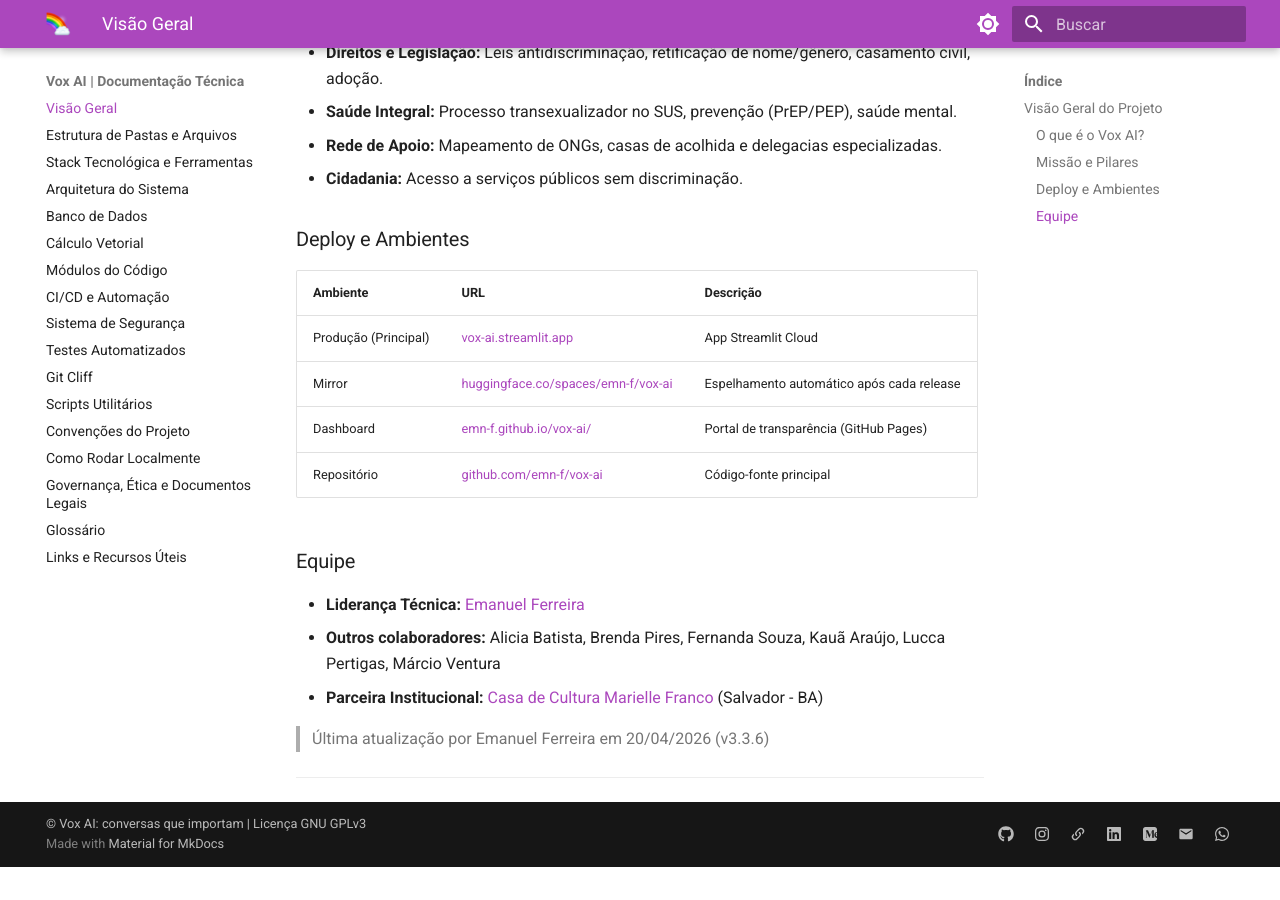
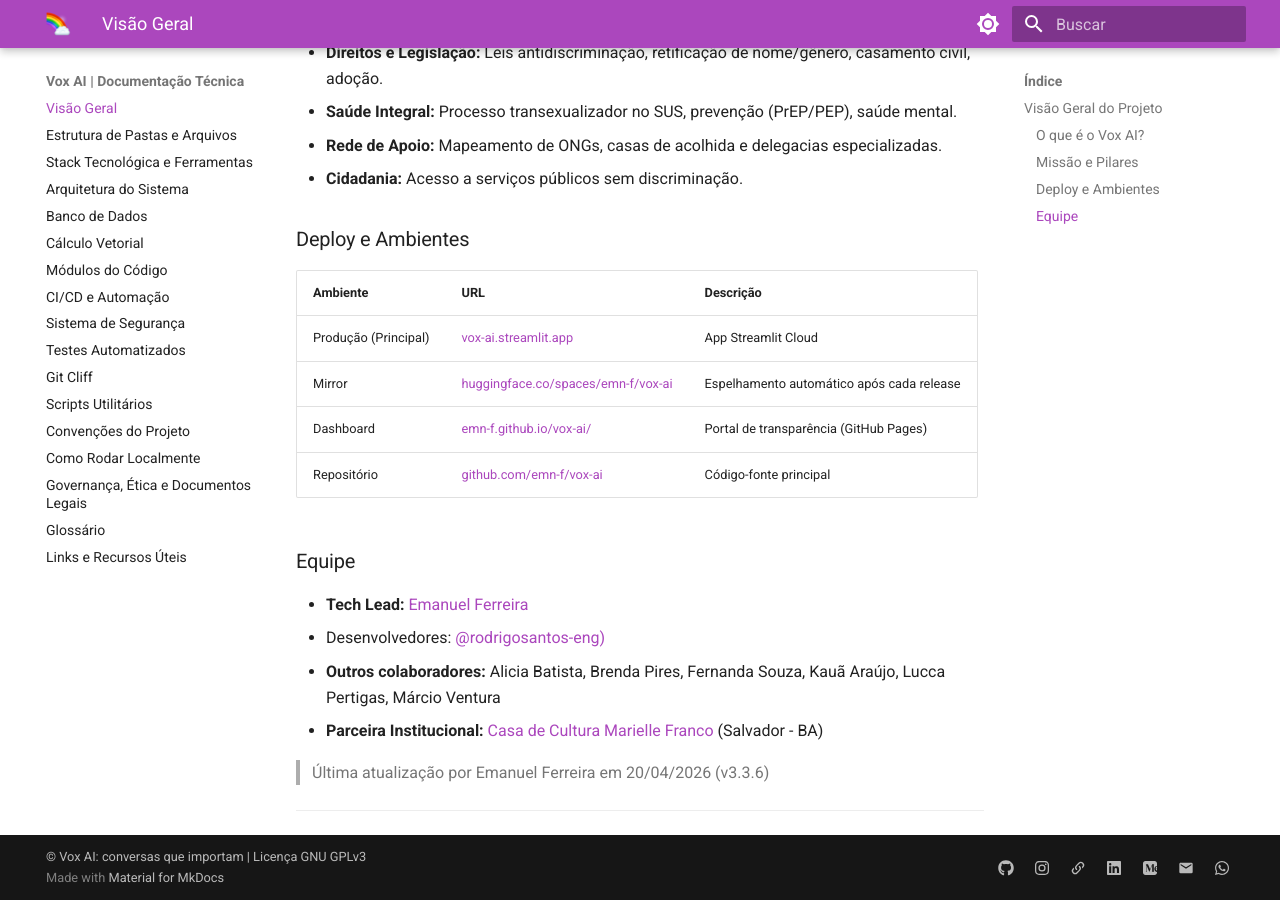
Before and after one commit to emn-f/vox-ai-docs, an MkDocs documentation site: the page built from docs/index.md, in a window 1280 px wide and 900 px high, scrolled down 617 px. Built offline with MkDocs 1.6.1 and Material for MkDocs 9.7.7, drawn with Linux system fonts in a browser that asks for light colours; before the commit the page ends 1484 px from its top, so only the background shows below that.

Commit message:
Atualizar o index.md

```diff
--- a/docs/index.md
+++ b/docs/index.md
@@ -31,7 +31,8 @@
 
 ### Equipe
 
-- **Liderança Técnica:** [Emanuel Ferreira](https://github.com/emn-f/vox-ai)
+- **Tech Lead:** [Emanuel Ferreira](https://github.com/emn-f/vox-ai)
+- Desenvolvedores: [@rodrigosantos-eng)](https://github.com/rodrigosantos-eng)
 - **Outros colaboradores:** Alicia Batista, Brenda Pires, Fernanda Souza, Kauã Araújo, Lucca Pertigas, Márcio Ventura
 - **Parceira Institucional:** [Casa de Cultura Marielle Franco](linktr.ee/casamariellefrancobr) (Salvador - BA)
 
```
